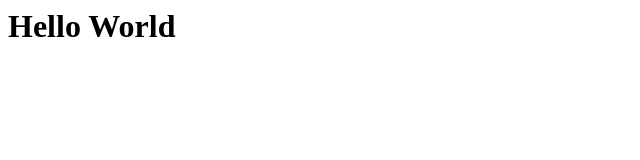
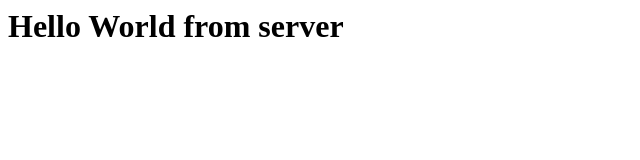
Before and after one commit to munawir35/repo_creation, a plain HTML site: page index.html in a window 1280 px wide. Shown: the whole page, without its empty margins (0-640 px from the left). Drawn offline with Linux system fonts and the light colour scheme.

Commit message:
Update index.html

```diff
--- a/index.html
+++ b/index.html
@@ -1,2 +1,2 @@
 
-<h1> Hello World<h1>
+<h1> Hello World from server<h1>
```
